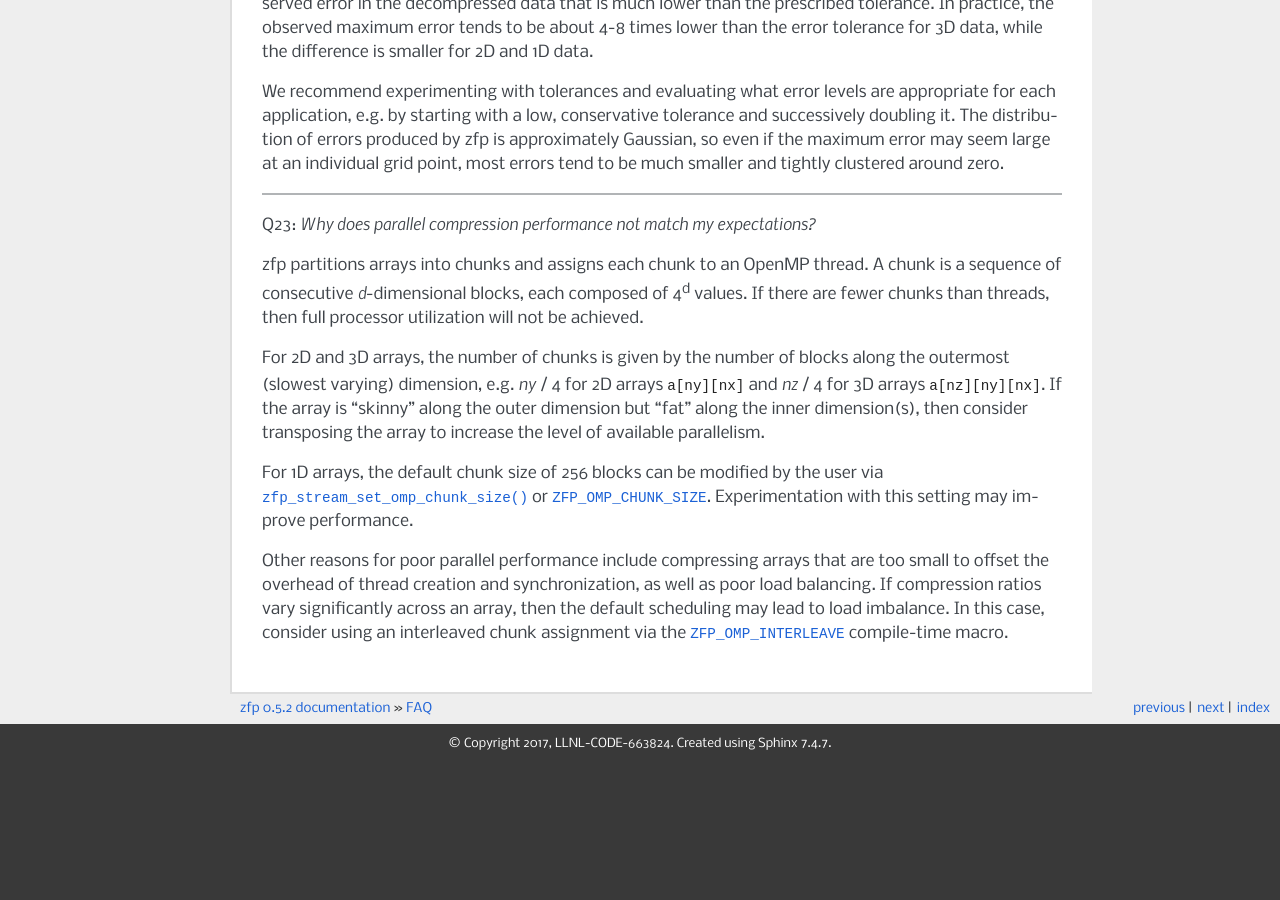
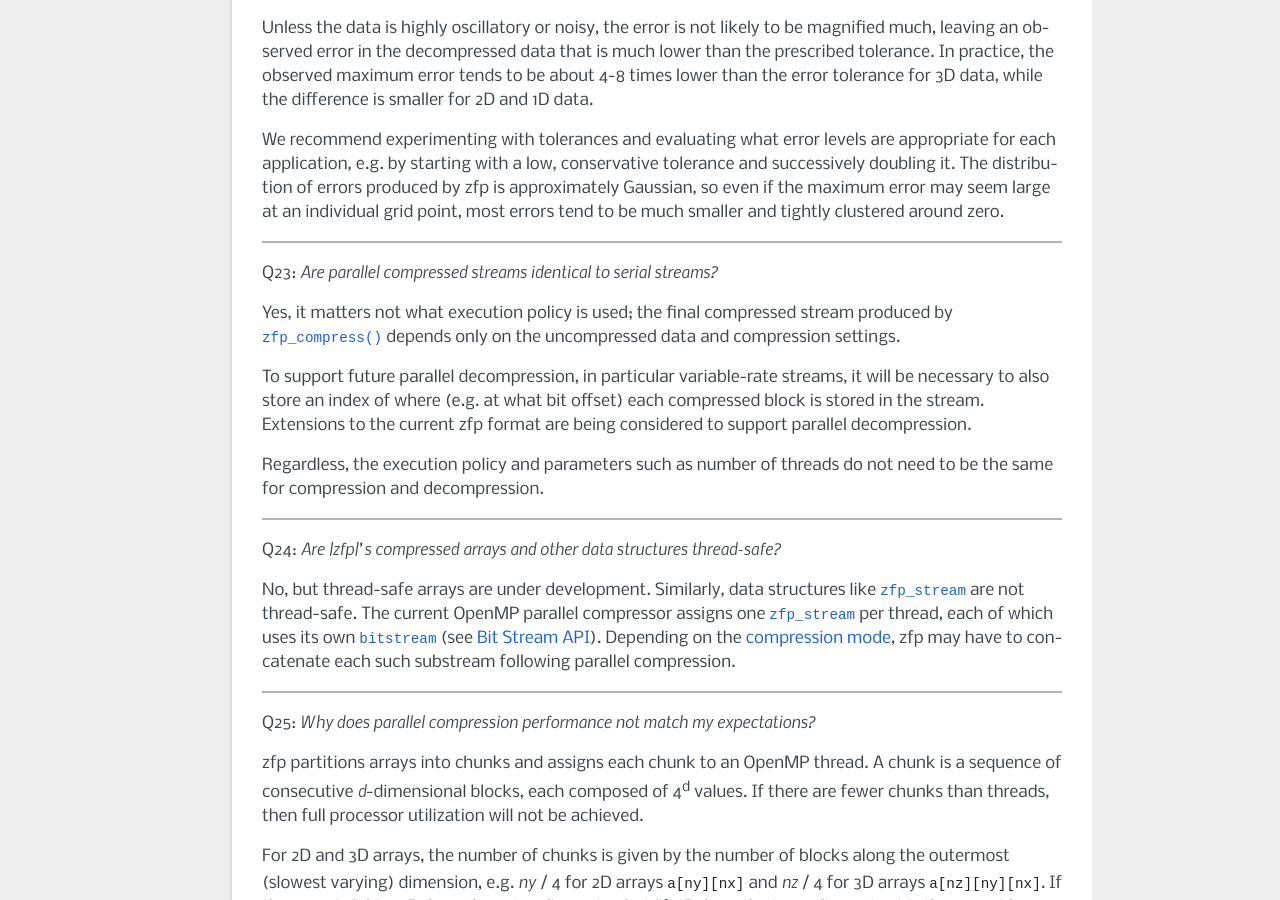
Before and after one commit to LLNL/zfp, a Sphinx documentation site: the page built from docs/source/faq.rst, in a window 1280 px wide and 900 px high, scrolled down 13412 px. Built offline with Sphinx 7.4.7, drawn with Linux system fonts in a browser that asks for light colours; formulas are drawn with MathJax 3; before the commit the page ends 14175 px from its top, so only the background shows below that; some of the changed text lies outside the part shown.

Commit message:
Add new OpenMP FAQs, further documentation

```diff
--- a/docs/source/faq.rst
+++ b/docs/source/faq.rst
@@ -31,6 +31,8 @@ Questions answered in this FAQ:
   #. :ref:`How should I set the precision to bound the relative error? <q-relerr>`
   #. :ref:`Does zfp support lossless compression? <q-lossless>`
   #. :ref:`Why is my actual, measured error so much smaller than the tolerance? <q-abserr>`
+  #. :ref:`Are parallel compressed streams identical to serial streams? <q-parallel>`
+  #. :ref:`Are |zfp| arrays and other data structures thread-safe? <q-thread-safety>`
   #. :ref:`Why does parallel compression performance not match my expectations? <q-omp-perf>`
 
 -------------------------------------------------------------------------------
@@ -785,9 +787,40 @@ much smaller and tightly clustered around zero.
 
 -------------------------------------------------------------------------------
 
+.. _q-parallel:
+
+Q23: *Are parallel compressed streams identical to serial streams?*
+
+Yes, it matters not what execution policy is used; the final compressed stream
+produced by :c:func:`zfp_compress` depends only on the uncompressed data and
+compression settings.
+
+To support future parallel decompression, in particular variable-rate
+streams, it will be necessary to also store an index of where (e.g. at what
+bit offset) each compressed block is stored in the stream.  Extensions to the
+current |zfp| format are being considered to support parallel decompression.
+
+Regardless, the execution policy and parameters such as number of threads
+do not need to be the same for compression and decompression.
+
+-------------------------------------------------------------------------------
+
+.. _q-thread-safety:
+
+Q24: *Are |zfp|'s compressed arrays and other data structures thread-safe?*
+
+No, but thread-safe arrays are under development.  Similarly, data structures
+like :c:type:`zfp_stream` are not thread-safe.  The current OpenMP parallel
+compressor assigns one :c:type:`zfp_stream` per thread, each of which uses
+its own :c:type:`bitstream` (see :ref:`bs-api`).  Depending on the
+:ref:`compression mode <exec-mode>`, |zfp| may have to concatenate each such
+substream following parallel compression.
+
+-------------------------------------------------------------------------------
+
 .. _q-omp-perf:
 
-Q23: *Why does parallel compression performance not match my expectations?*
+Q25: *Why does parallel compression performance not match my expectations?*
 
 |zfp| partitions arrays into chunks and assigns each chunk to an OpenMP
 thread.  A chunk is a sequence of consecutive *d*-dimensional blocks, each
```
Also changed, not shown: docs/source/directions.rst (+4 -3 lines), docs/source/execution.rst (+8 -1 lines).
